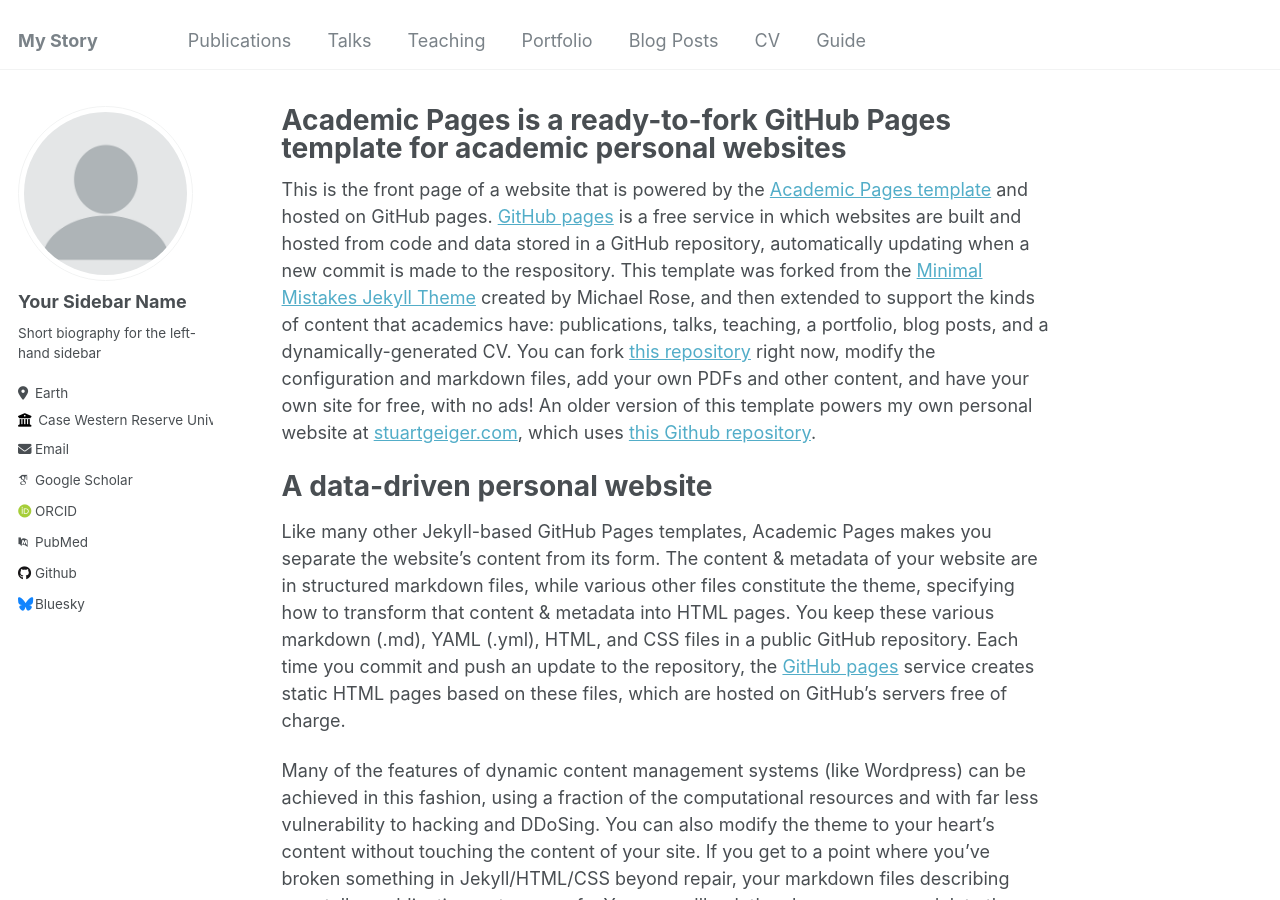
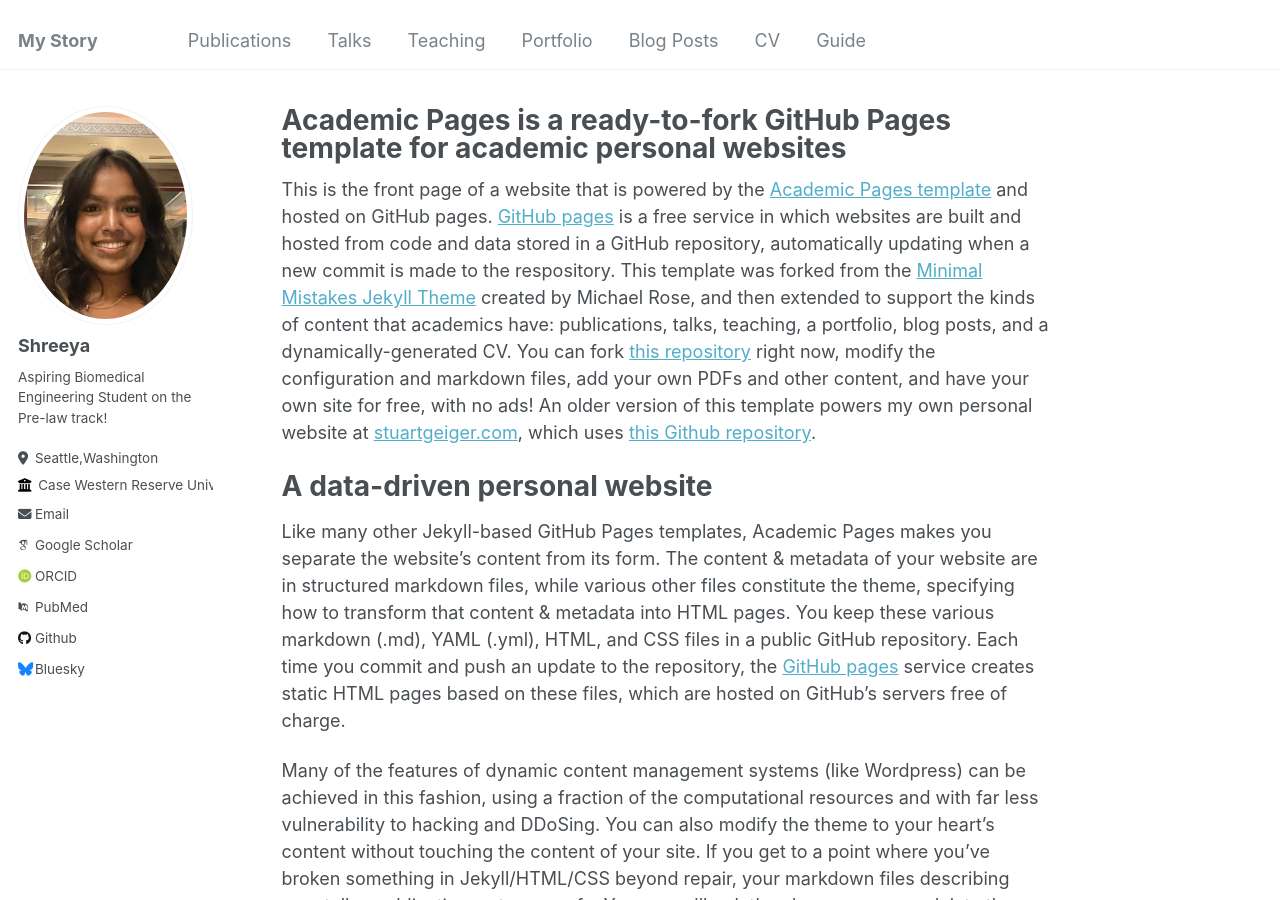
Before and after one commit to Shreeya-1202/ShreeyaLingam.github.io, a Jekyll site: the page built from _pages/about.md, in a window 1280 px wide and 900 px high. Built offline with Jekyll 4.4.1, drawn with Linux system fonts in a browser that asks for light colours; some web fonts are replaced.

Commit message:
Update _config.yml
added profile picture

```diff
--- a/_config.yml
+++ b/_config.yml
@@ -21,11 +21,11 @@ repository               : "Shreeya-1202/ShreeyaLingam.github.io"
 #               Additional customization can be done by editing /_includes/author-profile.html
 author:
   # Biographic information
-  avatar           : "profile.png"
-  name             : "Your Sidebar Name"
+  avatar           : "IMG_0329.png"
+  name             : "Shreeya"
   pronouns         : # example: "she/her"
-  bio              : "Short biography for the left-hand sidebar"
-  location         : "Earth"
+  bio              : "Aspiring Biomedical Engineering Student on the Pre-law track!"
+  location         : "Seattle,Washington"
   employer         : "Case Western Reserve University"
   uri              : # URL
   email            : "scl84@case.edu"
```
